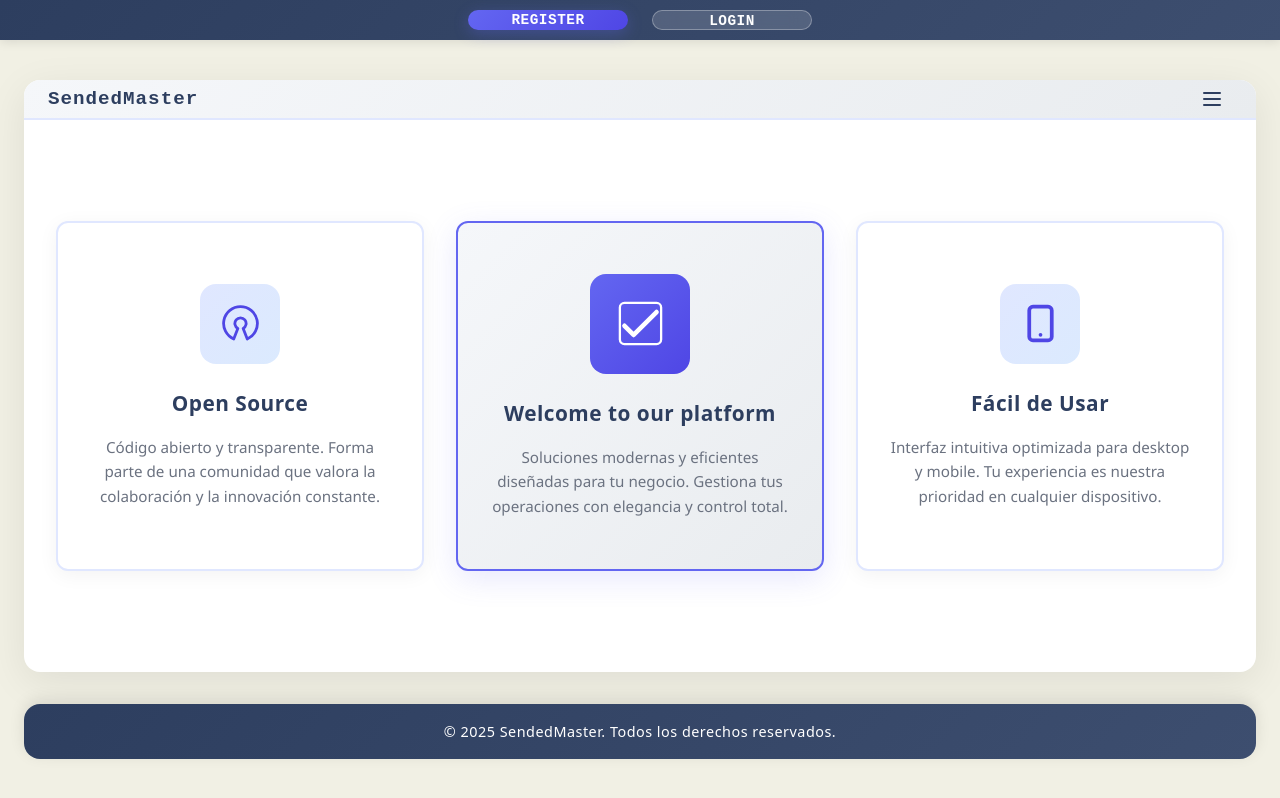
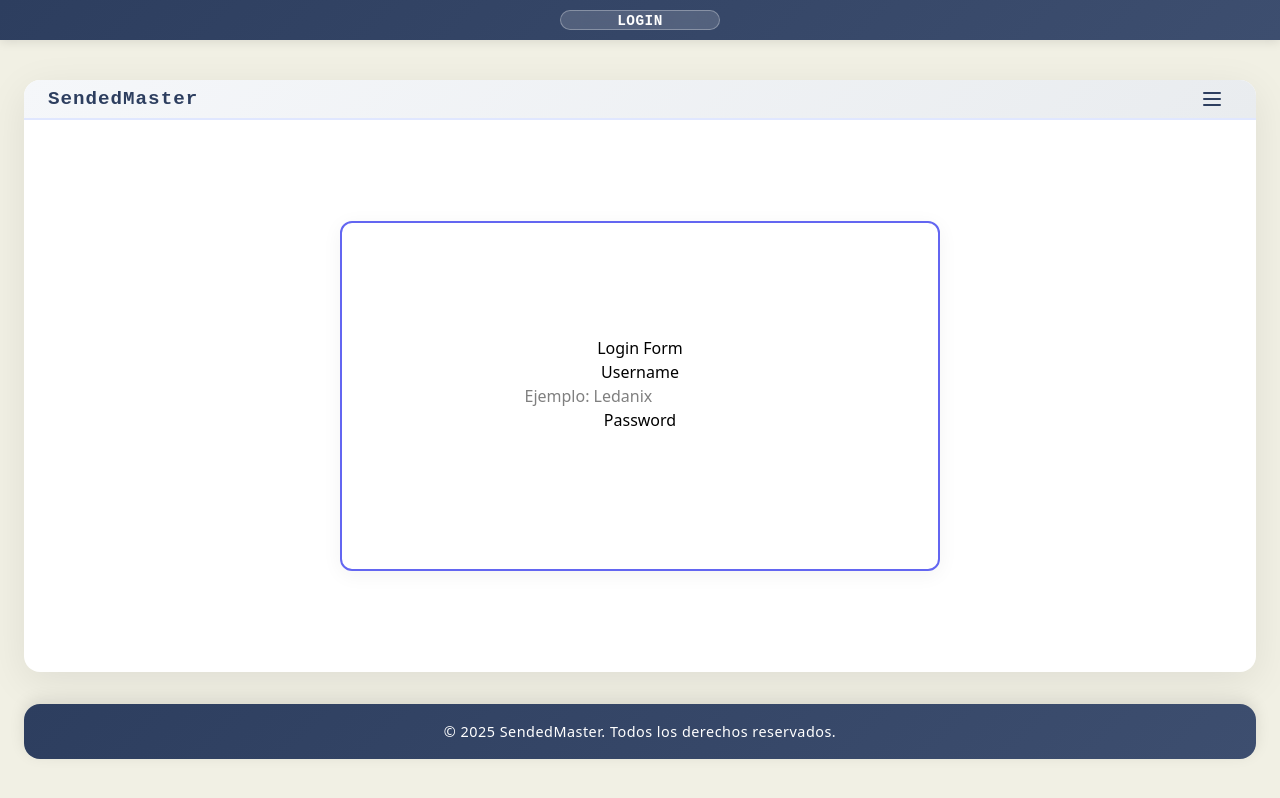
Before and after one commit to LordFarcuash/Sended, a SvelteKit app: page / in a window 1280 px wide. Both pictures are taken after a click on the button "LOGIN". Built offline with nearby package versions, Linux system fonts and the light colour scheme; a web font is replaced by a local one.

Commit message:
Ajustes estructura HTML CSS

```diff
--- a/src/routes/+page.svelte
+++ b/src/routes/+page.svelte
@@ -18,8 +18,7 @@
 
 <div class="gap-4">
 	<div class="header">
-		<button class="btn-register">Register</button>
-		<button class="btn-login">Login</button>
+		<button on:click={() => handleTabChange('Login')} class="btn-login">Login</button>
 	</div>
 
 	<div class="main-container">
@@ -68,8 +67,8 @@
 			</nav>
 
 			<div class="content-wrapper">
-				<div class="cards-container">
-					{#if tab === 'Home'}
+				{#if tab === 'Home'}
+					<div class="cards-container">
 						<!-- Card 1: Open Source -->
 						<div class="feature-card feature-card-side">
 							<div class="icon-container">
@@ -91,8 +90,8 @@
 							</div>
 							<h3 class="card-title">Open Source</h3>
 							<p class="card-description">
-								Código abierto y transparente. Forma parte de una comunidad que valora la
-								colaboración y la innovación constante.
+								Open source and transparent. Be part of a community that values ​​collaboration and
+								constant innovation.
 							</p>
 						</div>
 
@@ -116,8 +115,8 @@
 							</div>
 							<h3 class="card-title">Welcome to our platform</h3>
 							<p class="card-description">
-								Soluciones modernas y eficientes diseñadas para tu negocio. Gestiona tus operaciones
-								con elegancia y control total.
+								Modern Solution and efficient designed for your company. Manage your operations with
+								elegance and complete control.
 							</p>
 						</div>
 
@@ -135,16 +134,104 @@
 							</div>
 							<h3 class="card-title">Fácil de Usar</h3>
 							<p class="card-description">
-								Interfaz intuitiva optimizada para desktop y mobile. Tu experiencia es nuestra
-								prioridad en cualquier dispositivo.
+								Optimized Interface, Intuitive for desktop and mobile. Your Experience is our
+								priority on any device.
 							</p>
 						</div>
-					{:else if tab === 'About'}
-						<div class="flex">
-							<p>Hola</p>
+					</div>
+				{:else if tab === 'About'}
+					<div class="about-cards-container">
+						<div class="about-card">
+							<div class="icon-container main-icon">
+								<svg
+									class="icon main-icon-svg"
+									viewBox="0 0 24 24"
+									fill="none"
+									stroke="currentColor"
+								>
+									<path
+										stroke-linecap="round"
+										stroke-linejoin="round"
+										stroke-width="2"
+										d="M5 13l4 4L19 7"
+									/>
+									<rect x="3" y="3" width="18" height="18" rx="2" ry="2" />
+								</svg>
+							</div>
+							<h3 class="card-title">Easy Software Set Up</h3>
+							<p class="card-description">
+								Follow the video on Github to setup everything you need for this project to work.
+								Every step is well explain for your technicians and non-technicians to set it up.
+							</p>
 						</div>
-					{/if}
-				</div>
+						<div class="about-card">
+							<div class="icon-container main-icon">
+								<svg
+									width="80px"
+									height="80px"
+									viewBox="0 0 24 24"
+									xmlns="http://www.w3.org/2000/svg"
+									fill="none"
+									stroke="currentColor"
+									><g id="SVGRepo_bgCarrier" stroke-width="0"></g><g
+										id="SVGRepo_tracerCarrier"
+										stroke-linecap="round"
+										stroke-linejoin="round"
+									></g><g id="SVGRepo_iconCarrier">
+										<defs>
+											<style>
+												.cls-1,
+												.cls-2 {
+													fill: none;
+													stroke: #ffff;
+													stroke-miterlimit: 10;
+													stroke-width: 0.9px;
+												}
+												.cls-1 {
+													stroke-linecap: square;
+												}
+											</style>
+										</defs>
+										<g id="reciept">
+											<line class="cls-1" x1="8.18" y1="9.16" x2="12.95" y2="9.16"></line>
+											<line class="cls-1" x1="8.18" y1="12.98" x2="12.95" y2="12.98"></line>
+											<line class="cls-1" x1="8.18" y1="16.8" x2="12.95" y2="16.8"></line>
+											<path
+												class="cls-1"
+												d="M19.64,22.52H4.36A2.86,2.86,0,0,1,1.5,19.66V2.48L4,4.39,6.59,2.48,9.13,4.39l2.55-1.91,2.54,1.91,2.55-1.91V19.66a2.87,2.87,0,0,0,2.87,2.86Z"
+											></path> <line class="cls-2" x1="4.36" y1="9.16" x2="6.27" y2="9.16"></line>
+											<line class="cls-2" x1="4.36" y1="12.98" x2="6.27" y2="12.98"></line>
+											<line class="cls-2" x1="4.36" y1="16.8" x2="6.27" y2="16.8"></line>
+											<path
+												class="cls-2"
+												d="M18.68,10.11H22.5v9.55a2.87,2.87,0,0,1-5.73,0V10.11h1.91Z"
+											></path>
+										</g>
+									</g></svg
+								>
+							</div>
+							<h3 class="card-title">This Software Allow You to</h3>
+							<p class="card-description">
+								This software can Create User for Each department for them Creating Tickets for
+								other departments, creating a self controlled ticket sistem.
+							</p>
+						</div>
+					</div>
+				{:else if tab === 'Login'}
+					<div class="login-cards-container">
+						<div class="login-card">
+							<h3>Login Form</h3>
+							<div>
+								<p>Username</p>
+								<input placeholder="Ejemplo: Ledanix" />
+							</div>
+							<div>
+								<p>Password</p>
+								<input />
+							</div>
+						</div>
+					</div>
+				{/if}
 			</div>
 		</div>
 
@@ -182,7 +269,6 @@
 		box-shadow: 0 2px 10px rgba(0, 0, 0, 0.1);
 	}
 
-	.btn-register,
 	.btn-login {
 		width: 10rem;
 		height: 2.5vh;
@@ -195,17 +281,6 @@
 		transition: all 0.3s ease;
 		text-transform: uppercase;
 		letter-spacing: 0.5px;
-	}
-
-	.btn-register {
-		background: linear-gradient(135deg, #6366f1 0%, #4f46e5 100%);
-		color: white;
-		box-shadow: 0 4px 15px rgba(99, 102, 241, 0.3);
-	}
-
-	.btn-register:hover {
-		transform: translateY(-2px);
-		box-shadow: 0 6px 20px rgba(99, 102, 241, 0.4);
 	}
 
 	.btn-login {
@@ -383,7 +458,7 @@
 	/* Content Wrapper */
 	.content-wrapper {
 		flex: 1;
-		padding: 3rem 2rem;
+		padding: 3rem 1rem;
 		display: flex;
 		align-items: center;
 		justify-content: center;
@@ -395,9 +470,40 @@
 		grid-template-columns: repeat(3, 1fr);
 		gap: 2rem;
 		width: 100%;
-		max-width: 1200px;
+		max-width: 1800px;
 	}
 
+	/* Cards Container */
+	.about-cards-container {
+		display: grid;
+		grid-template-columns: repeat(2, 1fr);
+		gap: 2rem;
+		width: 100%;
+		max-width: 1800px;
+	}
+
+	/* Cards Container */
+	.login-cards-container {
+		display: flex;
+		width: 50%;
+	}
+
+	.login-card {
+		background: white;
+		border-radius: 12px;
+		padding: 2rem;
+		text-align: center;
+		border: 2px solid #6366f1;
+		transition: all 0.3s ease;
+		display: flex;
+		flex-direction: column;
+		align-items: center;
+		justify-content: center;
+		min-height: 350px;
+		box-shadow: 0 4px 20px rgba(0, 0, 0, 0.05);
+		max-width: 1200px;
+		width: 100%;
+	}
 	/* Feature Card */
 	.feature-card {
 		background: white;
@@ -426,6 +532,30 @@
 		box-shadow: 0 8px 30px rgba(99, 102, 241, 0.15);
 	}
 
+	/* About Card */
+	.about-card {
+		background: white;
+		border-radius: 12px;
+		padding: 2rem;
+		text-align: center;
+		border: 2px solid #e0e7ff;
+		transition: all 0.3s ease;
+		display: flex;
+		flex-direction: column;
+		align-items: center;
+		justify-content: center;
+		min-height: 350px;
+		box-shadow: 0 4px 20px rgba(0, 0, 0, 0.05);
+		max-width: 1200px;
+		width: 100%;
+	}
+
+	.about-card:hover {
+		border-color: #6366f1;
+		box-shadow: 0 8px 30px rgba(99, 102, 241, 0.15);
+		transform: translateY(-5px);
+	}
+
 	/* Icon Container */
 	.icon-container {
 		width: 80px;
@@ -439,7 +569,8 @@
 		transition: all 0.3s ease;
 	}
 
-	.feature-card:hover .icon-container {
+	.feature-card:hover .icon-container,
+	.about-card:hover .icon-container {
 		background: linear-gradient(135deg, #6366f1 0%, #4f46e5 100%);
 	}
 
@@ -462,7 +593,8 @@
 		color: white;
 	}
 
-	.feature-card:hover .icon {
+	.feature-card:hover .icon,
+	.about-card:hover .icon {
 		color: white;
 	}
 
@@ -514,6 +646,11 @@
 		.feature-card-side {
 			display: none;
 		}
+		.feature-card,
+		.about-card {
+			min-height: 350px;
+			padding: 1.5rem;
+		}
 	}
 
 	@media (max-width: 768px) {
@@ -537,8 +674,9 @@
 			padding: 1.5rem 1rem;
 		}
 
-		.feature-card {
-			min-height: 300px;
+		.feature-card,
+		.about-card {
+			min-height: 350px;
 			padding: 1.5rem;
 		}
 		.feature-card-side {
@@ -567,15 +705,15 @@
 			gap: 0.5rem;
 		}
 
-		.btn-register,
 		.btn-login {
 			width: 8rem;
 			font-size: 0.75rem;
 			height: 2rem;
 		}
 
-		.feature-card {
-			min-height: 280px;
+		.feature-card,
+		.about-card {
+			min-height: 400px;
 			padding: 1rem;
 		}
 
```
